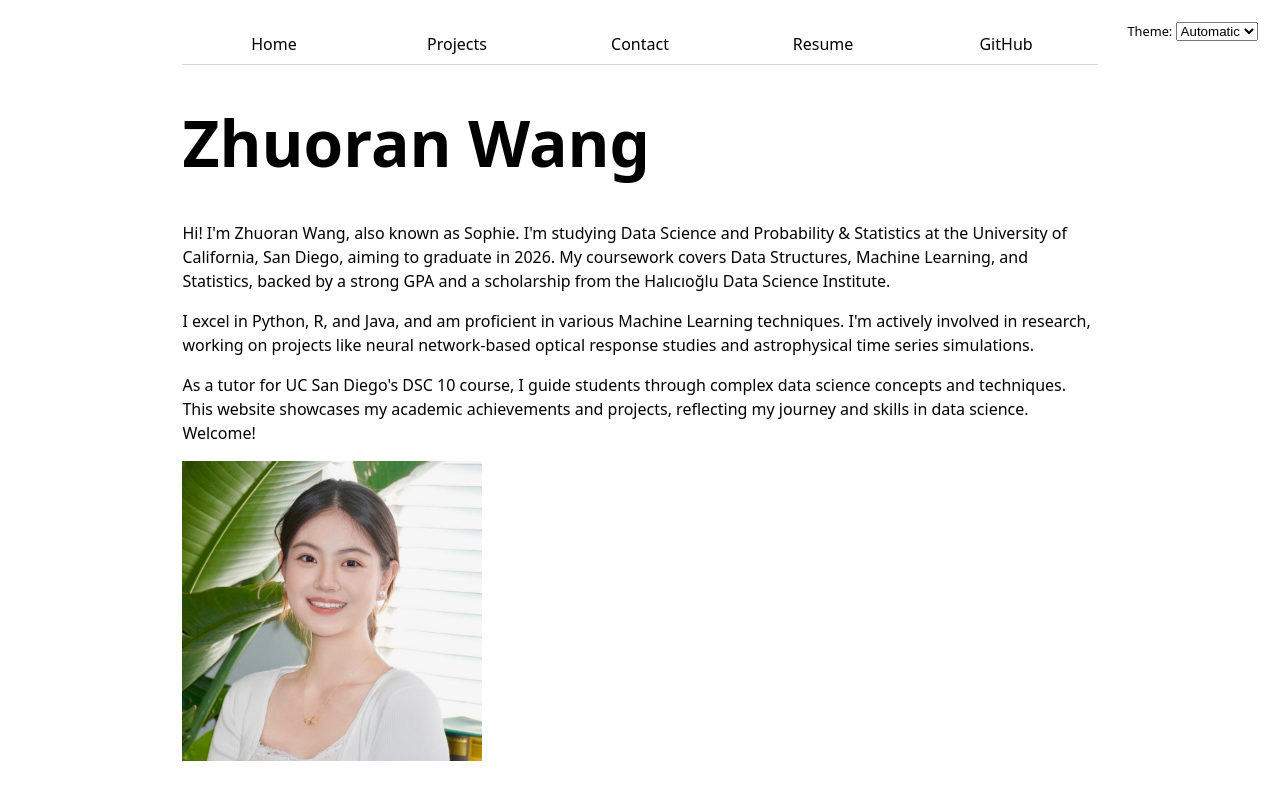
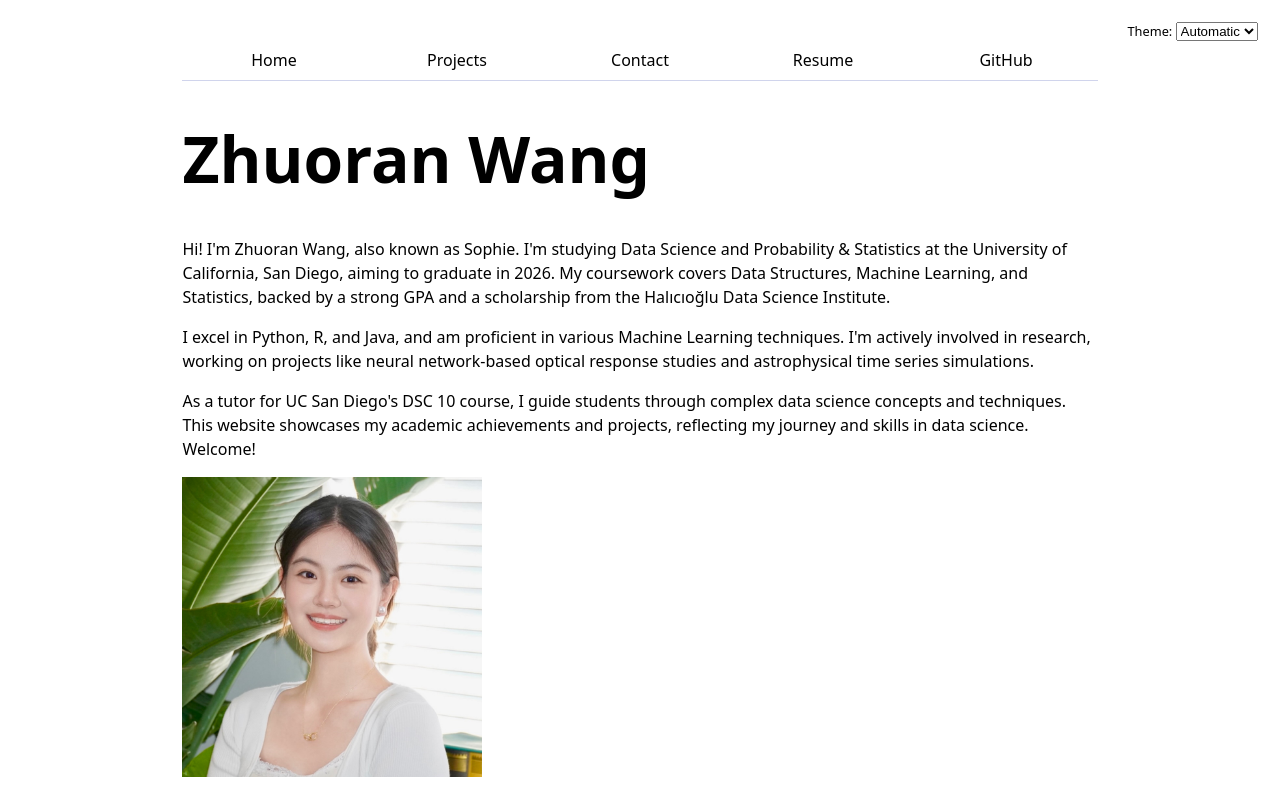
Before and after one commit to Sophie-WZR/portfolio, a plain HTML site: page index.html in a window 1280 px wide. Drawn offline with Linux system fonts and the light colour scheme.

Commit message:
Update style.css

```diff
--- a/style.css
+++ b/style.css
@@ -20,6 +20,7 @@ nav {
     display: flex;
     border-bottom:1px solid var(--border-bottom-color);
     margin-bottom: 1em;
+    margin-top: 1em;
 }
 
 nav a {
```
